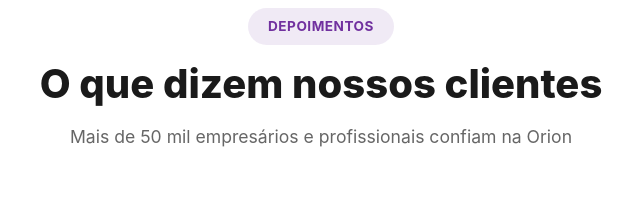
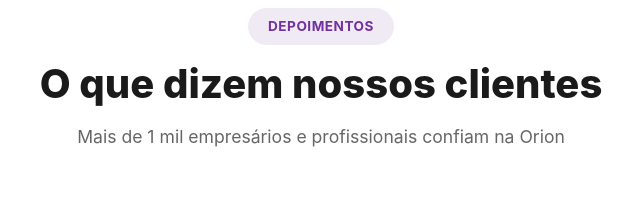
Before and after one commit to devsoftwarefabricio/oriontemp, a plain HTML site: page index.html in a window 1280 px wide. Shown: the part 6140-6349 px from the top of the page, 319-959 px from the left. Drawn offline with Linux system fonts and the light colour scheme.

Commit message:
Update subtitle to reflect client trust count

```diff
--- a/index.html
+++ b/index.html
@@ -1467,7 +1467,7 @@ footer { background: var(--primary-dark); padding: 60px 0 30px; color: rgba(255,
             <div class="section-header fade-in">
                 <span class="section-badge">Depoimentos</span>
                 <h2 class="section-title">O que dizem nossos clientes</h2>
-                <p class="section-subtitle">Mais de 50 mil empresários e profissionais confiam na Orion</p>
+                <p class="section-subtitle">Mais de 1 mil empresários e profissionais confiam na Orion</p>
             </div>
 
             <div class="testimonials-grid">
```
